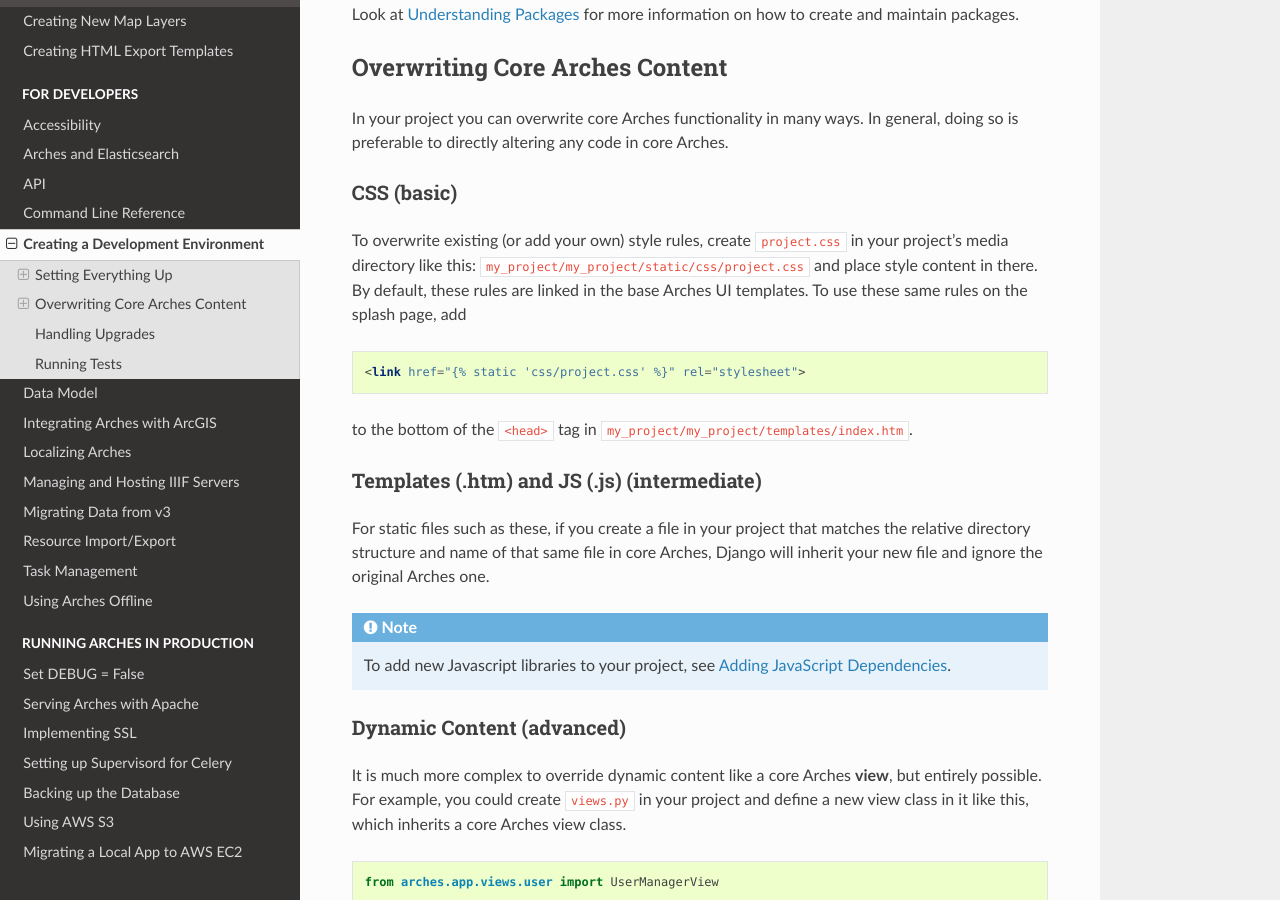
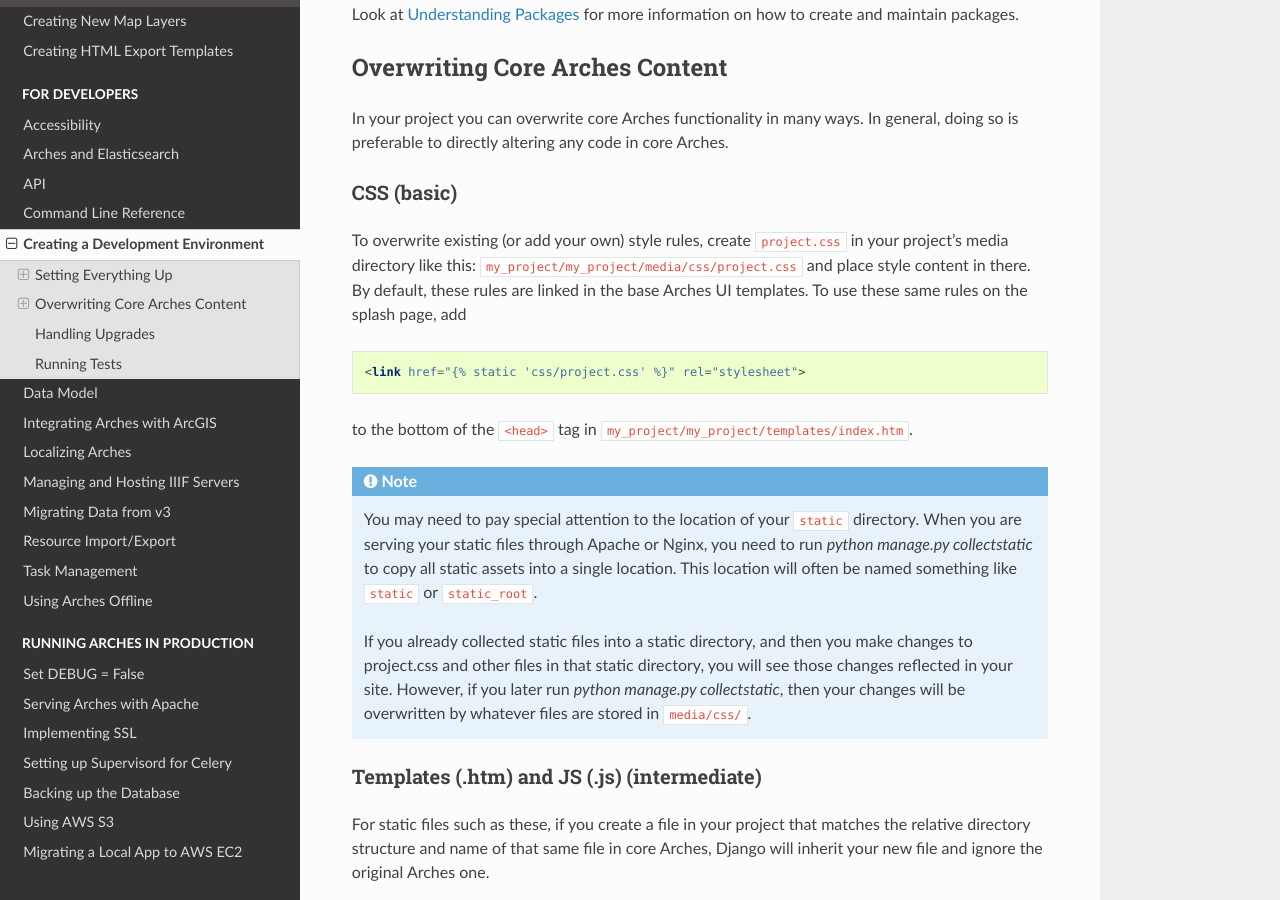
Before and after one commit to archesproject/arches-docs, a Sphinx documentation site: the page built from docs/creating-a-development-environment.txt, in a window 1280 px wide and 900 px high, scrolled down 2216 px. Built offline with Sphinx 7.4.7 and the Read the Docs theme 2.0.0, drawn with Linux system fonts in a browser that asks for light colours.

Commit message:
Updated with clarity on static files

```diff
--- a/docs/creating-a-development-environment.txt
+++ b/docs/creating-a-development-environment.txt
@@ -88,13 +88,24 @@
 CSS (basic)
 -----------
 
-To overwrite existing (or add your own) style rules, create ``project.css`` in your project's media directory like this: ``my_project/my_project/static/css/project.css`` and place style content in there. By default, these rules are linked in the base Arches UI templates. To use these same rules on the splash page, add
+To overwrite existing (or add your own) style rules, create ``project.css`` in your project's media directory like this: ``my_project/my_project/media/css/project.css`` and place style content in there. By default, these rules are linked in the base Arches UI templates. To use these same rules on the splash page, add
 
 .. code-block:: HTML
 
     <link href="{% static 'css/project.css' %}" rel="stylesheet">
 
 to the bottom of the ``<head>`` tag in ``my_project/my_project/templates/index.htm``.
+
+
+.. note::
+
+    You may need to pay special attention to the location of your ``static`` directory. When you are serving your static files through Apache or Nginx, you need to run `python manage.py collectstatic` to copy all static assets into a single location. This location will often
+    be named something like ``static`` or ``static_root``.
+
+    If you already collected static files into a static directory, and then you make changes to project.css and other files in that static
+    directory, you will see those changes reflected in your site. However, if you later run `python manage.py collectstatic`, then your changes will be overwritten by whatever files are stored in ``media/css/``.
+
+
 
 Templates (.htm) and JS (.js) (intermediate)
 --------------------------------------------
```
